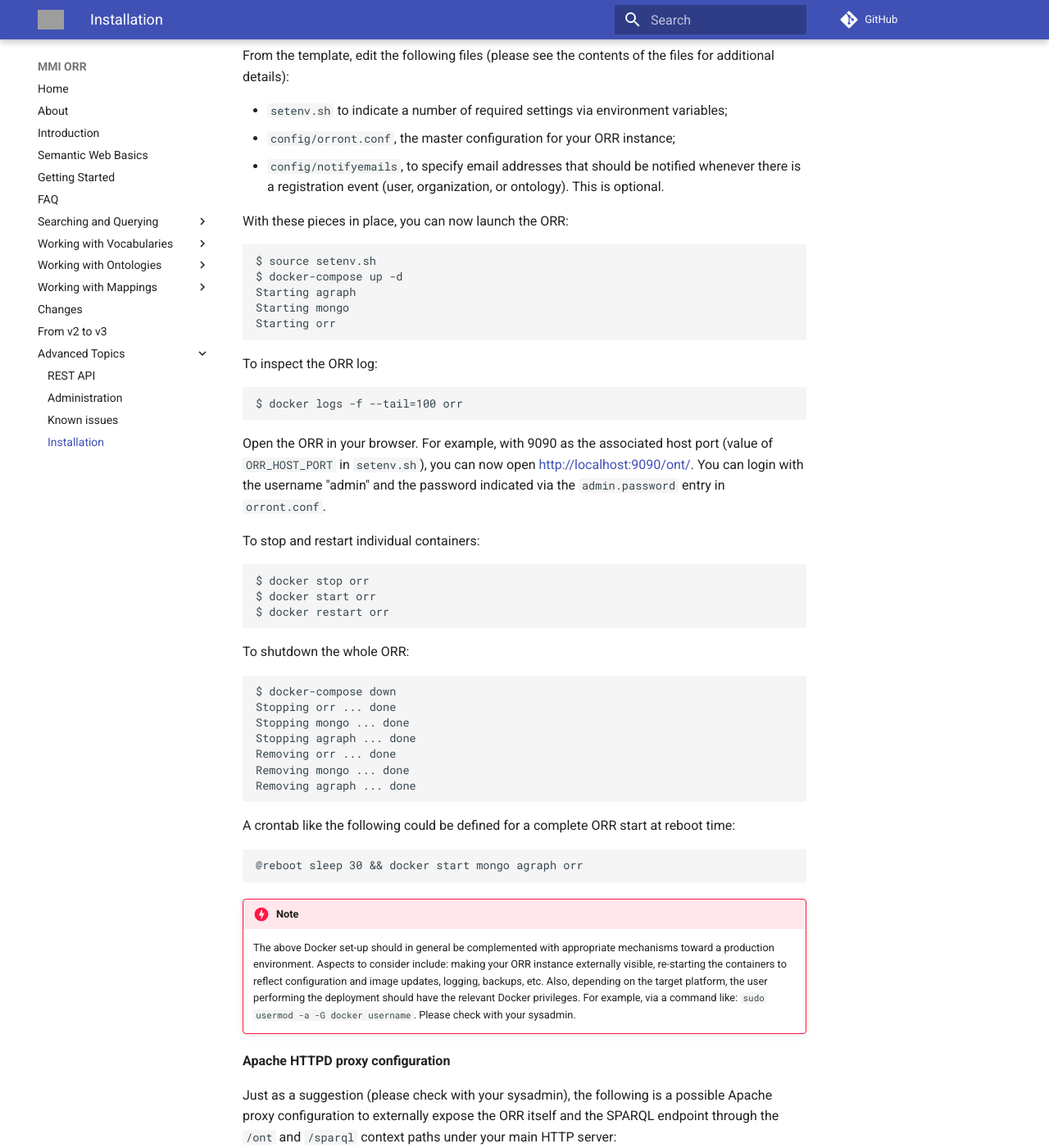
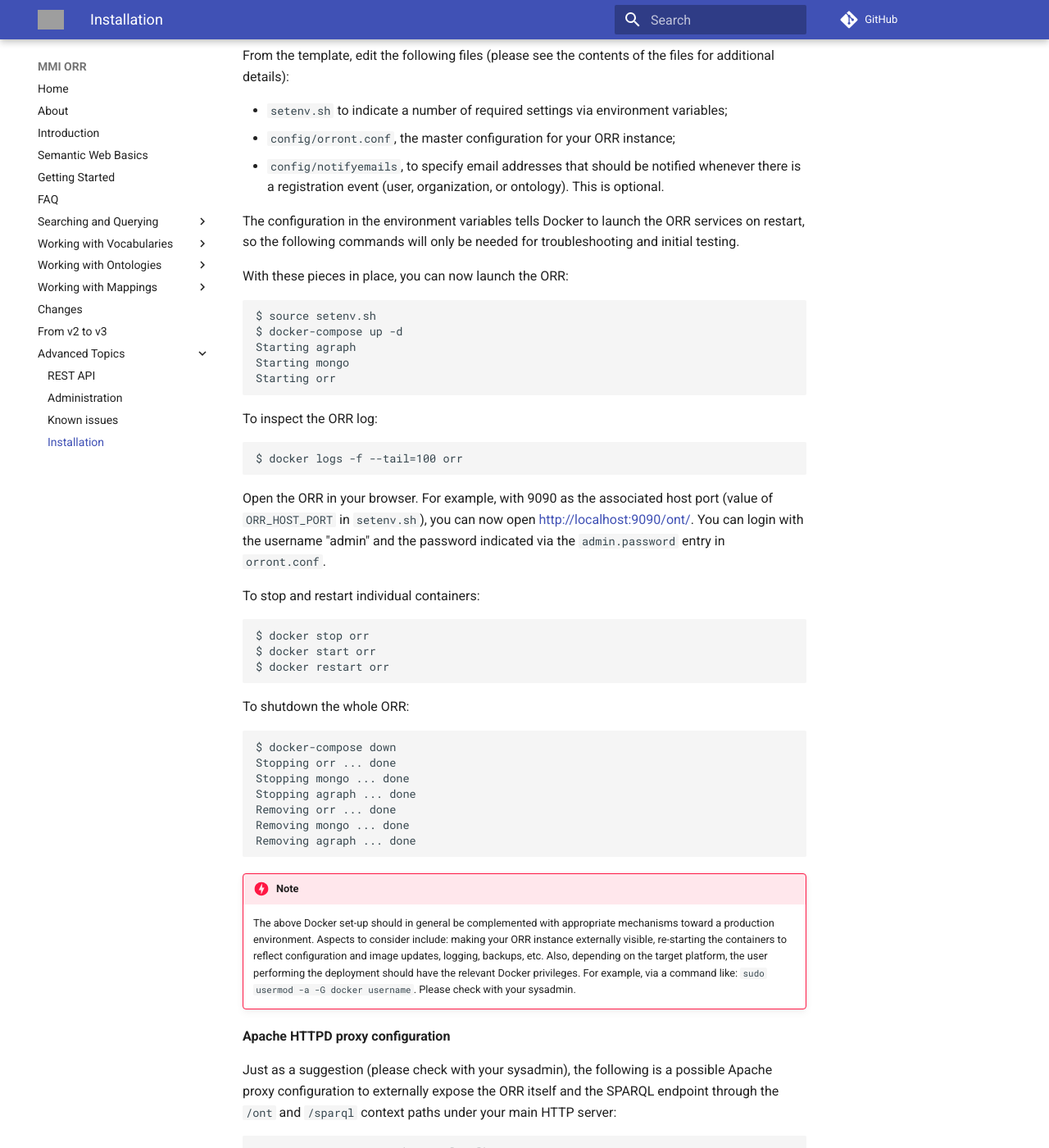
Before and after one commit to mmisw/mmiorr-docs, an MkDocs documentation site: the page built from docs/install/index.md, in a window 1280 px wide and 1400 px high, scrolled down 1099 px. Shown: the whole window at 82% size. Built offline with MkDocs 1.6.1 and Material for MkDocs 9.7.7, drawn with Linux system fonts in a browser that asks for light colours; comment, search, counter and statistics services are not loaded; grey boxes are pictures that could not be loaded.

Commit message:
removed crontab instruction, and noted autostart on reboot

```diff
--- a/docs/install/index.md
+++ b/docs/install/index.md
@@ -54,6 +54,9 @@ From the template, edit the following files
   whenever there is a registration event (user, organization, or ontology).
   This is optional.
 
+The configuration in the environment variables tells Docker to launch the ORR services on restart,
+so the following commands will only be needed for troubleshooting and initial testing.
+
 With these pieces in place, you can now launch the ORR:
 
     $ source setenv.sh
@@ -90,12 +93,6 @@ To shutdown the whole ORR:
     Removing agraph ... done
 
 
-A crontab like the following could be defined for a complete ORR start at reboot time:
-
-    @reboot sleep 30 && docker start mongo agraph orr
-
-
-
 !!! danger "Note"
     The above Docker set-up should in general be complemented with appropriate
     mechanisms toward a production environment.
```
